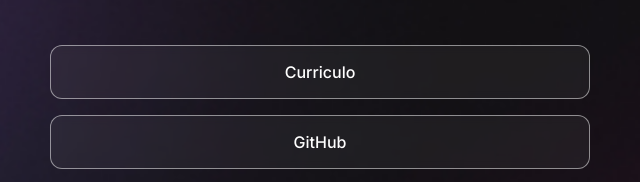
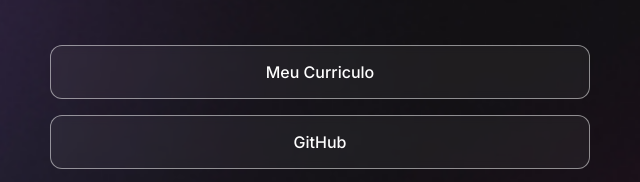
Before and after one commit to Julio25ED/Julio.links, a plain HTML site: page index.html in a window 1280 px wide. Shown: the part 230-412 px from the top of the page, 320-960 px from the left. Drawn offline with nearby package versions, Linux system fonts and the light colour scheme.

Commit message:
🎉 refresh commit

```diff
--- a/index.html
+++ b/index.html
@@ -22,7 +22,11 @@
 
       <ul>
         <li>
-          <a href="https://drive.google.com/file/d/1hRpTcLGdQxHUIH3oAEkorfB-cHoni5J7/view?usp=drive_link" target="_blank">Curriculo</a>
+          <a
+            href="https://drive.google.com/file/d/1hRpTcLGdQxHUIH3oAEkorfB-cHoni5J7/view?usp=drive_link"
+            target="_blank"
+           > Meu Curriculo</a
+          >
         </li>
 
         <li>
```
Also changed, not shown: style.css (+0 -10 lines).
